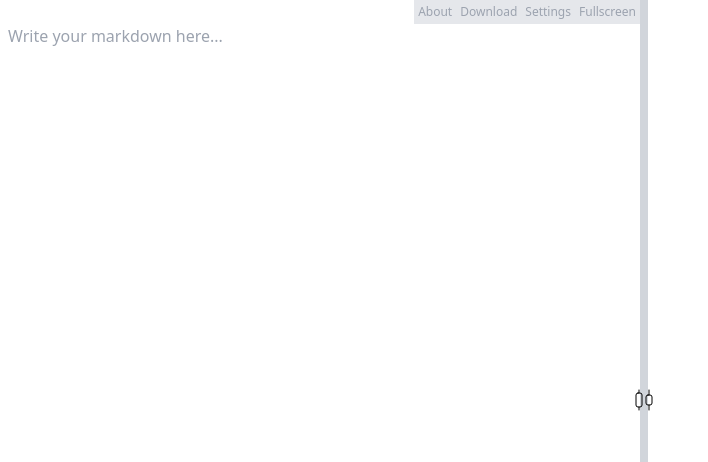
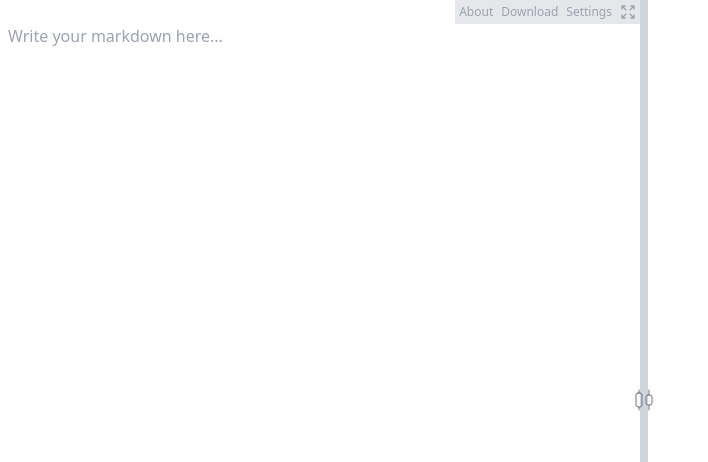
Before and after one commit to skyheat/carrot-editor, a Next.js app: page / in a window 1280 px wide. Shown: the top 462 px of the page, without its empty margins (0-708 px from the left). Built offline with nearby package versions, Linux system fonts and the light colour scheme.

Commit message:
Added resize rememberance

```diff
--- /dev/null
+++ b/src/components/MaxMinButton/index.tsx
@@ -0,0 +1,37 @@
+import { Expand, Shrink } from "lucide-react";
+import { useState } from "react";
+
+type Props = {
+  editorWidth: string;
+  setEditorWidth: (percentage: string) => void;
+};
+
+const MaxMinButton = ({ setEditorWidth, editorWidth }: Props) => {
+  const [isMax, setIsMax] = useState(true);
+  const [oldEditorWidth, setOldEditorWidth] = useState(editorWidth);
+
+  return (
+    <>
+      {isMax ? (
+        <button
+          onClick={() => {
+            setOldEditorWidth(editorWidth);
+            setEditorWidth("100%");
+          }}
+        >
+          <Expand size={16} onClick={() => setIsMax(!isMax)} />
+        </button>
+      ) : (
+        <button
+          onClick={() => {
+            setEditorWidth(oldEditorWidth);
+          }}
+        >
+          <Shrink size={16} onClick={() => setIsMax(!isMax)} />
+        </button>
+      )}
+    </>
+  );
+};
+
+export default MaxMinButton;
--- a/src/components/MiniToolbar/index.tsx
+++ b/src/components/MiniToolbar/index.tsx
@@ -1,19 +1,24 @@
 import { Dispatch, SetStateAction } from "react";
 import Download from "../Download";
+import MaxMinButton from "../MaxMinButton";
 
 type Props = {
   markdownText: string;
   setEditorWidth: (percentage: string) => void;
+  editorWidth: string;
 };
 
-const MiniToolbar = ({ markdownText, setEditorWidth }: Props) => {
+const MiniToolbar = ({ markdownText, setEditorWidth, editorWidth }: Props) => {
   return (
     <>
       <div className=" bg-gray-200 flex flex-row space-x-2 text-xs p-1 text-gray-400">
         <p>About</p>
         <Download markdownText={markdownText} />
         <p>Settings</p>
-        <button onClick={() => setEditorWidth("100%")}> Fullscreen </button>
+        <MaxMinButton
+          setEditorWidth={setEditorWidth}
+          editorWidth={editorWidth}
+        />
       </div>
     </>
   );
--- a/src/components/TextEditor/index.tsx
+++ b/src/components/TextEditor/index.tsx
@@ -39,6 +39,7 @@ const TextEditor = () => {
           <MiniToolbar
             markdownText={markdownText}
             setEditorWidth={setEditorWidth}
+            editorWidth={editorWidth}
           />
         </div>
       </div>
--- a/src/components/WidthControlDivider/index.tsx
+++ b/src/components/WidthControlDivider/index.tsx
@@ -15,7 +15,7 @@ const WidthControlDivider = ({
       }}
       className="flex items-center justify-center bg-gray-300 cursor-ew-resize w-2"
     >
-      <button className="z-0" onClick={onReset}>
+      <button className="z-0 text-gray-500" onClick={onReset}>
         <svg
           xmlns="http://www.w3.org/2000/svg"
           width="24"
```
